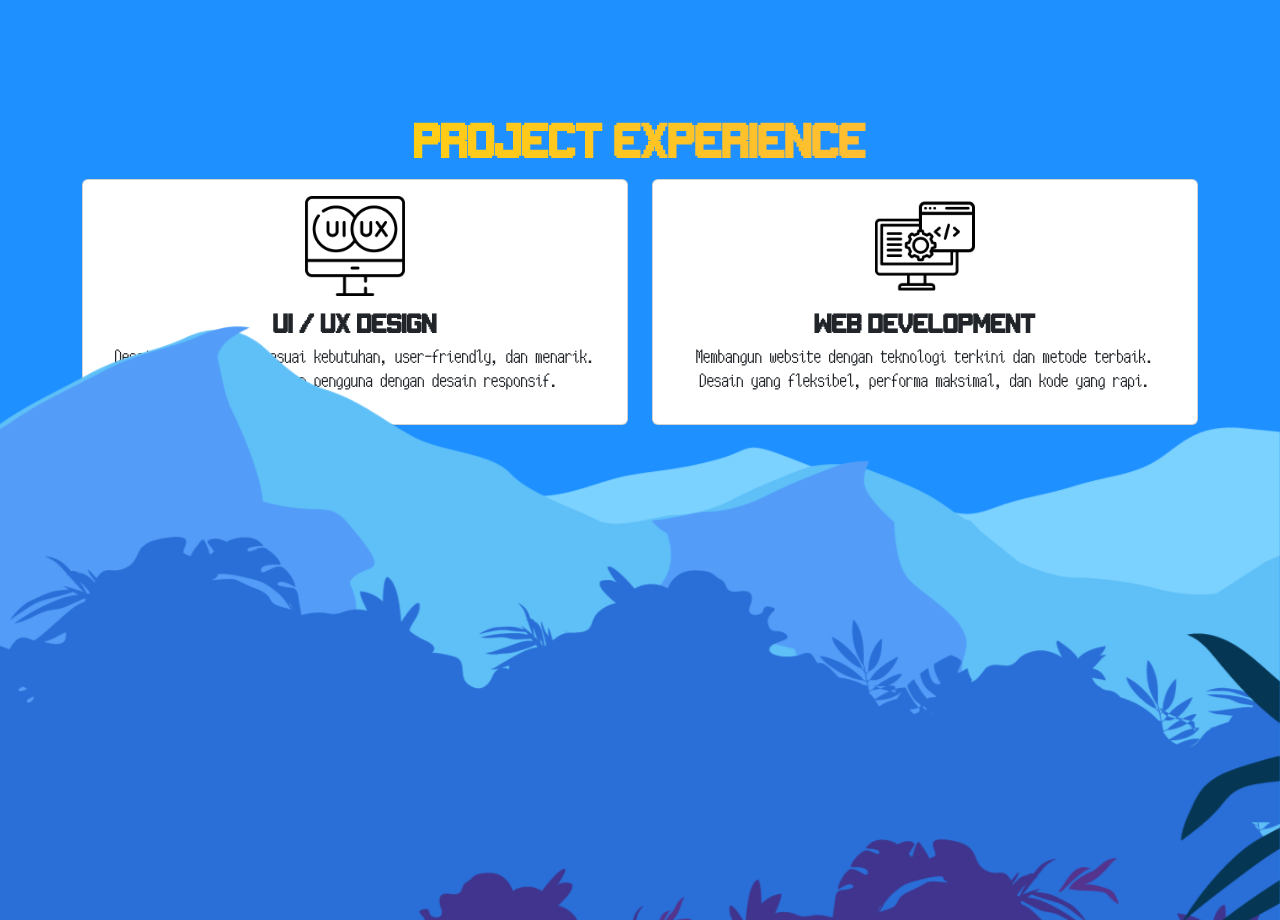
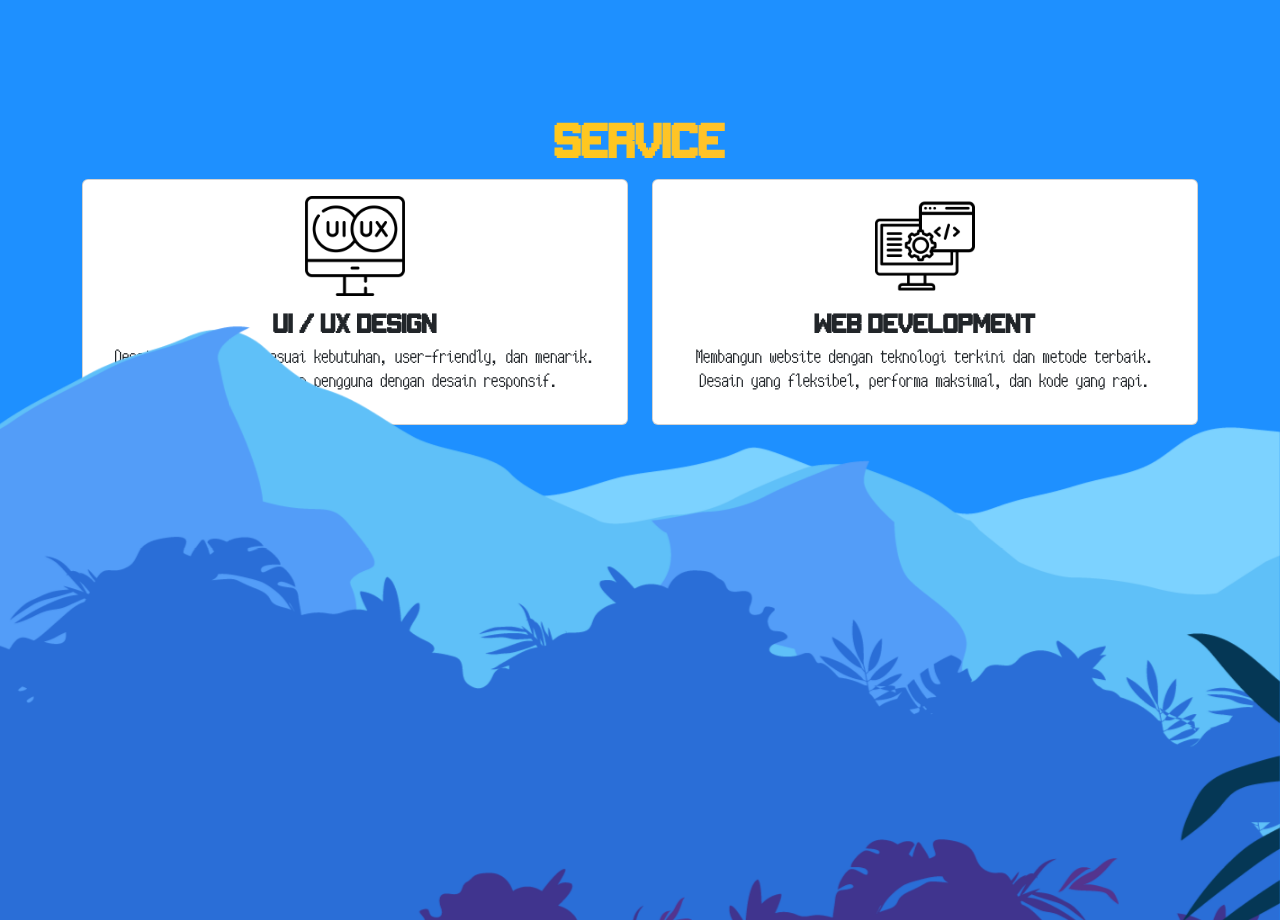
Before and after one commit to faizilyasa16/portofolio, a plain HTML site: page home.html in a window 1280 px wide. Shown: the part 7480-8400 px from the top of the page. Drawn offline with Linux system fonts and the light colour scheme.

Commit message:
membuat service page

```diff
--- a/home.html
+++ b/home.html
@@ -314,7 +314,7 @@
         <div class="container vh-100 " >
             <div class="row justify-content-center parallax-card">
                 <div class="col-md-12">
-                    <h1 class="fw-bold mb-3 text-center judul-gradient" style="font-family: 'gameFont';">Project Experience</h1>
+                    <h1 class="fw-bold mb-3 text-center judul-gradient" style="font-family: 'gameFont';">Service</h1>
                 </div>
                 <div class="col-md-6 ">
                     <div class="card p-3">
```
